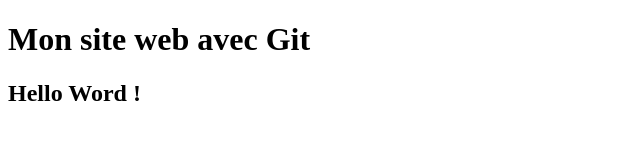
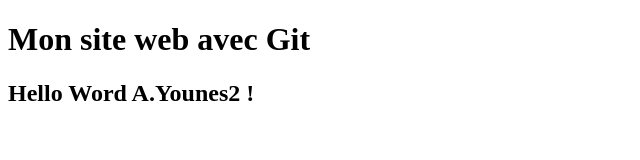
Before and after one commit to Younesasn/TP_Git, a plain HTML site: page index.html in a window 1280 px wide. Shown: the whole page, without its empty margins (0-640 px from the left). Drawn offline with Linux system fonts and the light colour scheme.

Commit message:
Modif index.html et ajout autre fichier

```diff
--- a/index.html
+++ b/index.html
@@ -10,7 +10,7 @@
 
 <body>
     <h1>Mon site web avec Git</h1>
-    <h2>Hello Word !</h2>
+    <h2>Hello Word A.Younes2 !</h2>
 </body>
 
 </html>
```
Also changed, not shown: autreFichier.txt (added).
